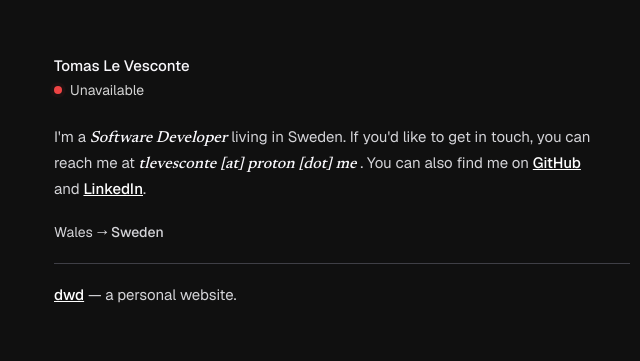
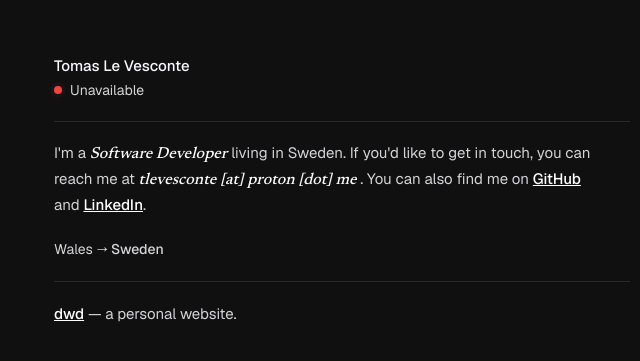
Before and after one commit to levesconte/www, a Next.js app: page / in a window 1280 px wide. Shown: the part 201-562 px from the top of the page, without its empty margins (298-938 px from the left). Built offline with nearby package versions, Linux system fonts and the light colour scheme.

Commit message:
Make another layout change & fix hr

```diff
--- a/app/page.tsx
+++ b/app/page.tsx
@@ -12,14 +12,18 @@ export default function Home() {
             <span className="absolute top-[4.5px] size-2 animate-ping rounded-full bg-red-500 opacity-75"></span>
             <span className="relative top-[4.5px] size-2 rounded-full bg-red-500"></span>
           </div>
-          <span className="prose prose-neutral dark:prose-invert ml-4 text-[14px]">
+          <span className="prose prose-neutral ml-4 text-[14px] dark:prose-invert">
             Unavailable
           </span>
         </div>
+
+        {/* Break */}
+        <hr className="mb-[1.2em] mt-[1.2em]" />
       </header>
 
       {/* About */}
-      <section className="prose prose-zinc dark:prose-invert animate-slide-up-and-fade-2 mt-[1.5em] text-pretty text-[15px]">
+      <section className="animate-slide-up-and-fade-2">
+        <div className="prose prose-zinc text-pretty text-[15px] dark:prose-invert">
           <p className="leading-relaxed">
             I'm a{" "}
             <span className="font-reader text-[16px] font-medium italic text-foreground">
@@ -49,11 +53,12 @@ export default function Home() {
           </p>
 
           {/* Location */}
-        <p className="prose-neutral dark:prose-invert text-[14px]">
+          <p className="prose-neutral text-[14px] dark:prose-invert">
             Wales
             <span className="font-noto"> →</span>
             <span className="font-medium"> Sweden</span>
           </p>
+        </div>
 
         {/* Break */}
         <hr className="mb-[1.2em] mt-[1.2em]" />
@@ -62,7 +67,7 @@ export default function Home() {
       {/* Projects */}
       <section className="animate-slide-up-and-fade-3">
         <ul>
-          <li className="prose prose-zinc dark:prose-invert text-pretty text-[15px]">
+          <li className="prose prose-zinc text-pretty text-[15px] dark:prose-invert">
             <a
               href="https://danwallacedrummer.com"
               target="_blank"
```
Lines whose indentation alone changed are shown as unchanged.
